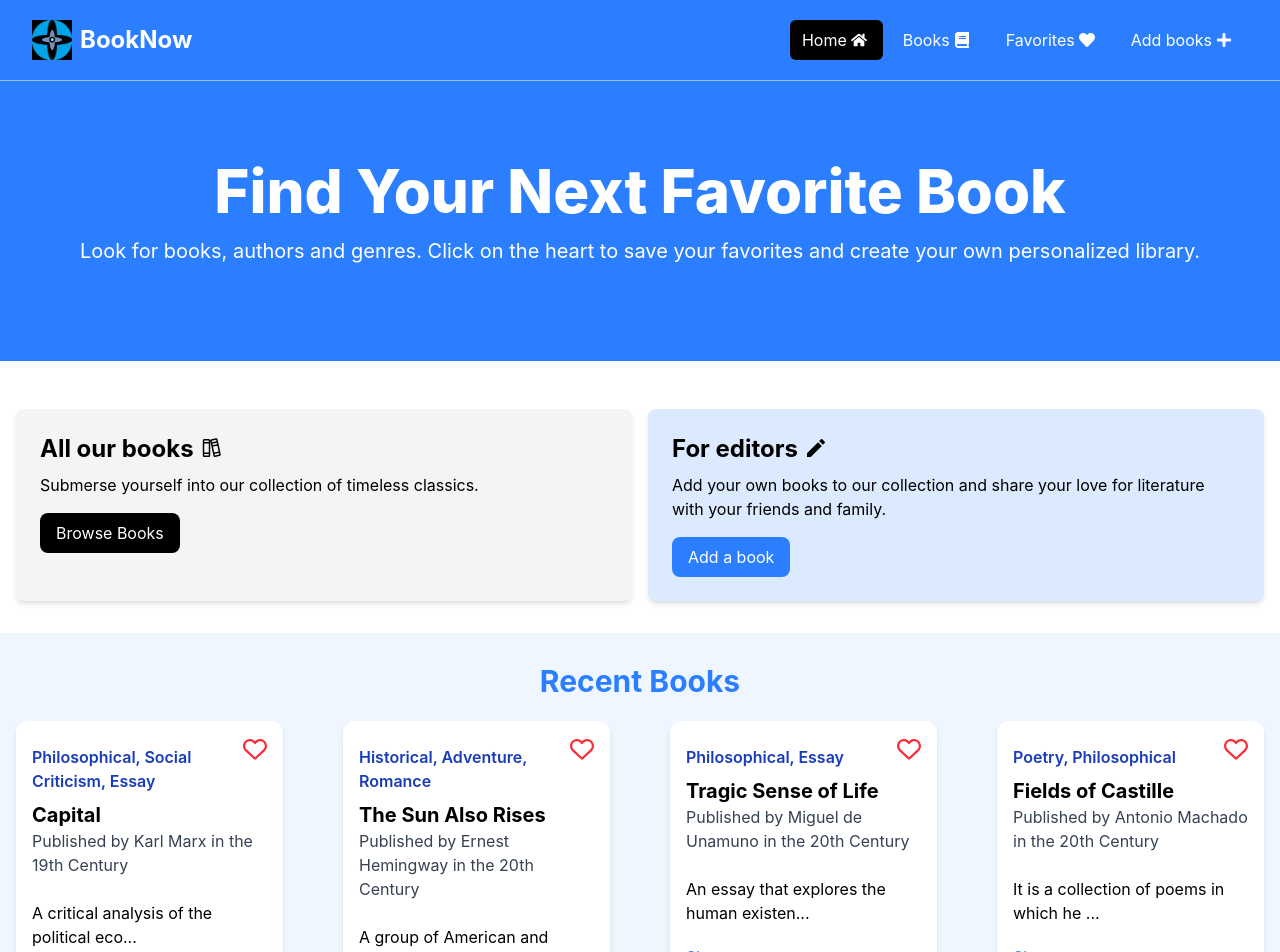
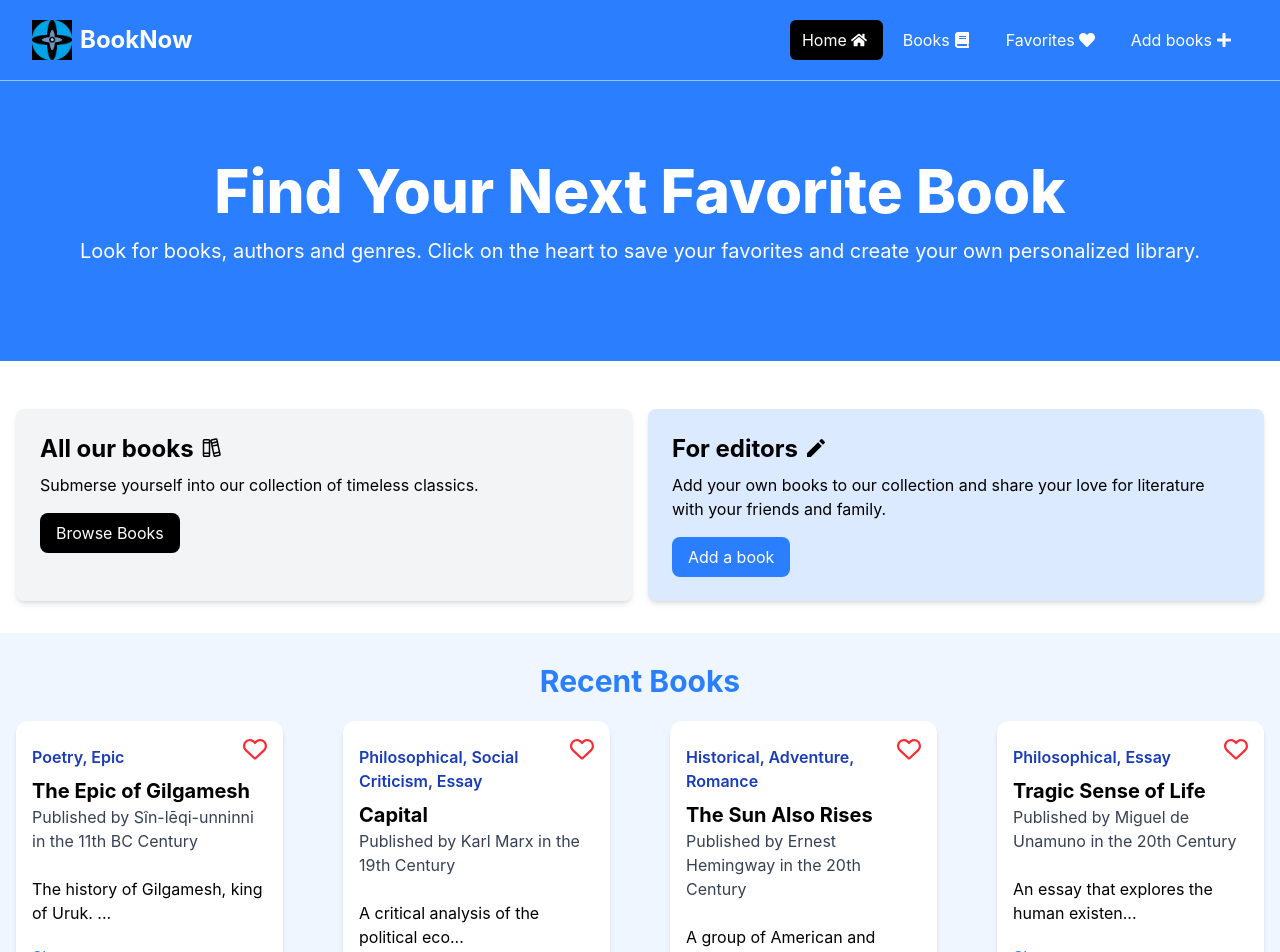
Before and after one commit to AlBalboni/projet-final, a React (Vite) app: page / in a window 1280 px wide. Shown: the top 952 px of the page. Built offline with nearby package versions, Linux system fonts and the light colour scheme; data requests are answered from the project's data file.

Commit message:
chnaged logic behind century with ad and bc

```diff
--- a/books.json
+++ b/books.json
@@ -702,6 +702,19 @@
       "pageCount": "1392",
       "description": "A critical analysis of the political economy of capitalism and its impact on society.",
       "id": "50"
+    },
+    {
+      "title": "The Epic of Gilgamesh",
+      "author": "Sîn-lēqi-unninni",
+      "genre": [
+        "Poetry",
+        "Epic"
+      ],
+      "language": "Sumerian",
+      "century": "11th BC",
+      "pageCount": "128",
+      "description": "The history of Gilgamesh, king of Uruk. Ancient Mesopotamian poem divided into 11 to 12 clay tables it is often regarded as the first story ever written. The \"Old Babylonian\" version dates as far back as the 18th BC century. The newer Arkkadian version was edited by Sîn-lēqi-unninni somewhere between 13th and 10th BC Century.",
+      "id": "51"
     }
   ]
 }
--- a/src/actions/addBookAction.js
+++ b/src/actions/addBookAction.js
@@ -14,12 +14,21 @@ const addBookAction = async ({ request }) => {
   return { errors };
   }
 
+  {/*If the user choses AD the century is formatted as a number, ele it's formatted as BC th*/}
+  const century = formData.get("century");
+  const era = formData.get("era");
+
+  const formattedCentury =
+    era === "BC"
+      ? `${century}th BC`
+      : `${century}th`;
+
   const newBook = {
     title: formData.get("title"),
     author: formData.get("author"),
     genre: formData.getAll("genre"),
     language: formData.get("language"),
-    century: formData.get("century"),
+    century: formattedCentury,
     pageCount: formData.get("pageCount"),
     description: formData.get("description"),
   };
--- a/src/actions/editBookAction.js
+++ b/src/actions/editBookAction.js
@@ -14,12 +14,21 @@ const editBookAction = async ({ request, params }) => {
   return { errors };
   }
 
+  {/*If the user choses AD the century is formatted as a number, ele it's formatted as BC th*/}
+  const century = formData.get("century");
+  const era = formData.get("era");
+
+  const formattedCentury =
+    era === "BC"
+      ? `${century}th BC`
+      : `${century}th`;
+
   const updatedBook = {
     title: formData.get("title"),
     author: formData.get("author"),
     genre: formData.getAll("genre"),
     language: formData.get("language"),
-    century: formData.get("century"),
+    century: formattedCentury,
     pageCount: formData.get("pageCount"),
     description: formData.get("description"),
   };
--- a/src/pages/AddBookPage.jsx
+++ b/src/pages/AddBookPage.jsx
@@ -176,14 +176,32 @@ const AddBookPage = () => {
 
             <div className="mb-4">
               <label className="block text-gray-700 font-bold mb-2">Century</label>
+                <div className="flex gap-3">
+
+                  {/* NUMBER INPUT */}
                   <input
-                type="text"
+                    type="number"
                     id="century"
                     name="century"
+                    min="0"
+                    max="99"
                     className="border rounded w-full py-2 px-3 mb-2"
-                placeholder="Release century of the book"
+                    placeholder="ex: 19"
                     required
                   />
+
+                  {/* BC / AD SELECT */}
+                  <select
+                    id="era"
+                    name="era"
+                    className="border rounded py-2 px-3 mb-2"
+                    required
+                  >
+                    <option value="AD">AD</option>
+                    <option value="BC">BC</option>
+                  </select>
+
+                </div>
             </div>
 
             <div className="mb-4">
--- a/src/pages/EditBookPage.jsx
+++ b/src/pages/EditBookPage.jsx
@@ -178,15 +178,32 @@ return (
 
             <div className="mb-4">
               <label className="block text-gray-700 font-bold mb-2">Century</label>
+                <div className="flex gap-3">
+
+                  {/* NUMBER INPUT */}
                   <input
-                type="text"
+                    type="number"
                     id="century"
                     name="century"
+                    min="0"
+                    max="99"
                     className="border rounded w-full py-2 px-3 mb-2"
-                placeholder="Release century of the book"
+                    placeholder="ex: 19"
                     required
-                defaultValue={data.century}
                   />
+
+                  {/* BC / AD SELECT */}
+                  <select
+                    id="era"
+                    name="era"
+                    className="border rounded py-2 px-3 mb-2"
+                    required
+                  >
+                    <option value="AD">AD</option>
+                    <option value="BC">BC</option>
+                  </select>
+
+                </div>
             </div>
 
             <div className="mb-4">
```
Lines whose indentation alone changed are shown as unchanged.
